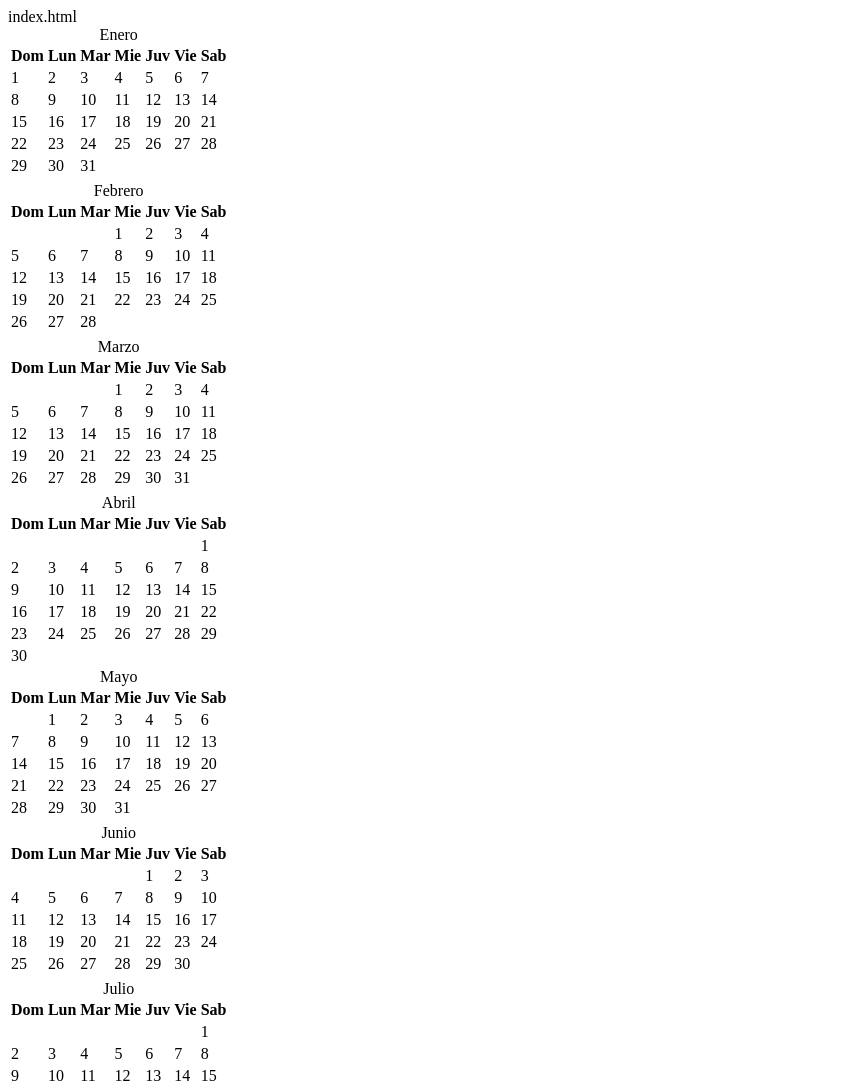
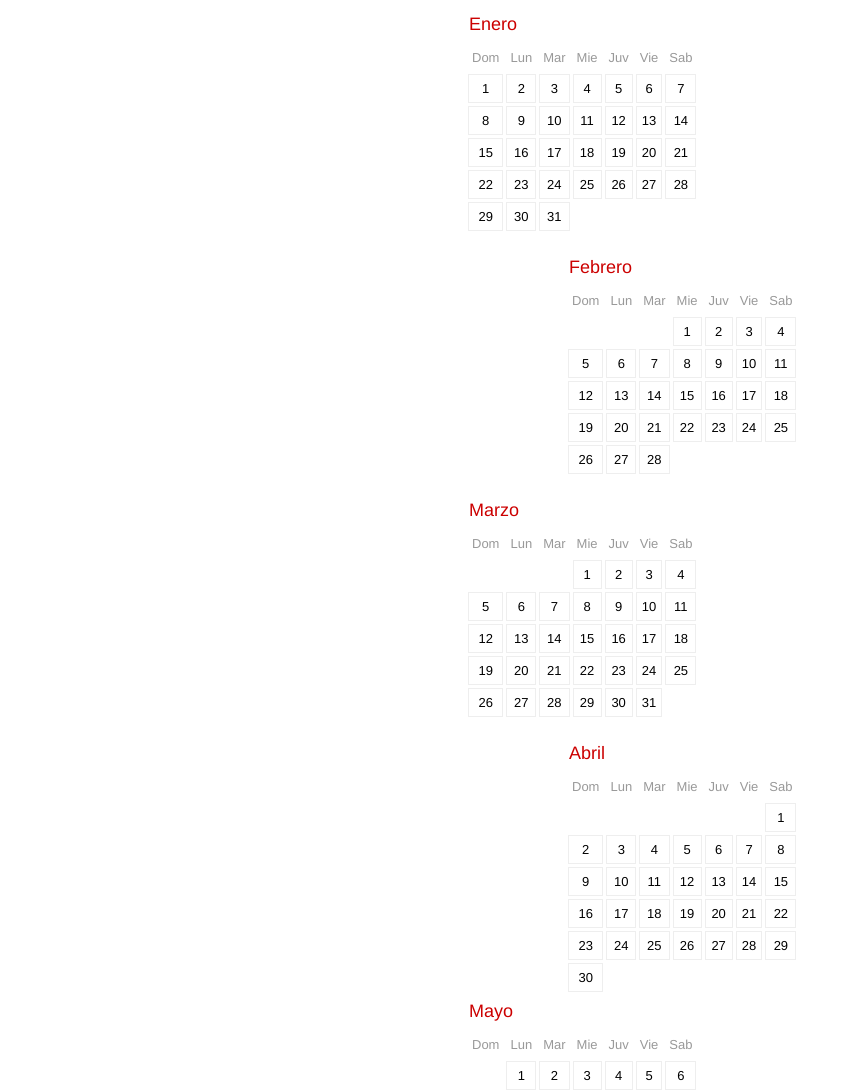
Before and after one commit to AngelicaCarolin/Calendario-Devcode, a plain HTML site: page index.html in a window 1280 px wide. Shown: the top 1090 px of the page, without its empty margins (0-851 px from the left). Drawn offline with Linux system fonts and the light colour scheme.

Commit message:
anade defer

```diff
--- a/index.html
+++ b/index.html
@@ -1,12 +1,12 @@
-index.html
+
 <html>
 <head>
+	<meta charset="utf-8">
 <title>Calendario</title>
-<script src="main.js"></script>
+<script src="main.js" defer></script>
 <link rel="stylesheet" href="styles.css">
 
-<head>
-<body
+</head>
 <body>
 
 </body>
--- a/styles.css
+++ b/styles.css
@@ -0,0 +1,40 @@
+div.mes {
+  margin: 0 auto;
+  width: 250px;
+  position: relative;
+}
+
+div.mes:nth-child(odd) {
+  right: 50px;
+}
+
+div.mes:nth-child(even) {
+  left: 50px;
+}
+
+div.mes th,
+div.mes td,
+div.mes caption {
+  font: normal 13px "Helvetica Neue", Helvetica, Arial, sans-serif;
+  padding: 6px 4px;
+}
+
+.tabla_mes {
+  border-spacing: 3px;
+  empty-cells: hide;
+}
+
+div.mes td {
+  text-align: center;
+  border: 1px solid #eee;
+}
+
+div.mes th {
+  color: #999;
+}
+
+div.mes caption.titulo {
+  text-align: left;
+  font-size: 18px;
+  color: #c00;
+}
```
